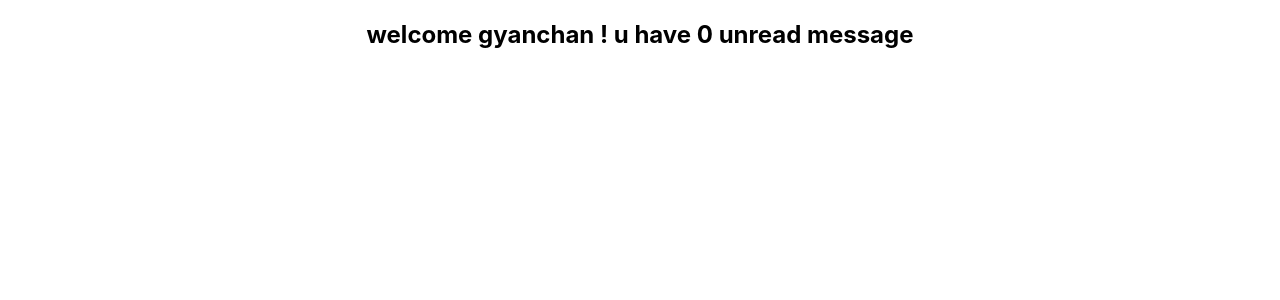
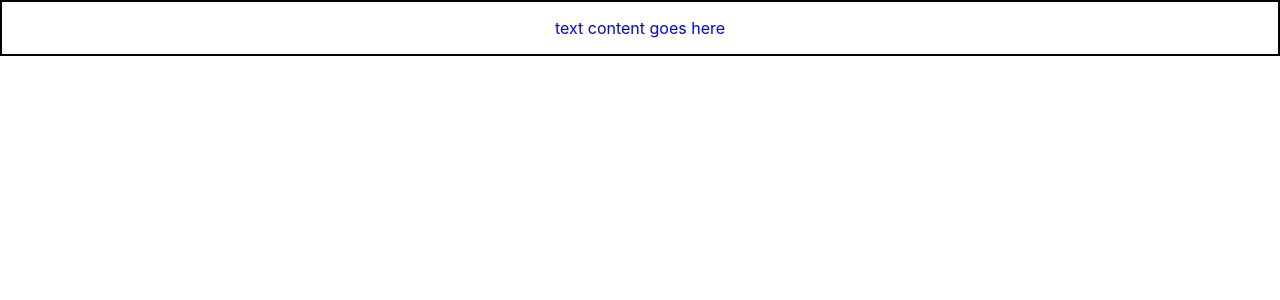
Before and after one commit to gyanchandra123/typescripit-with-react, a React (Create React App) app: page / in a window 1280 px wide. Shown: the top 300 px of the page. Built offline with nearby package versions, Linux system fonts and the light colour scheme.

Commit message:
React TypeScript Tutorial - 7 - Style Props

```diff
--- a/src/App.tsx
+++ b/src/App.tsx
@@ -8,6 +8,9 @@ import Status from "./components/Status";
 import Heading from "./components/Heading";
 import OuterComp from "./components/OuterComp";
 import InnerComp from "./components/InnerComp";
+import Button from "./components/Button";
+import Input from "./components/Input";
+import Container from "./components/Container";
 
 function App() {
   //object
@@ -33,9 +36,24 @@ function App() {
 
       <OuterComp>
         <InnerComp>this is inner comp content</InnerComp>
-      </OuterComp> */}
+      </OuterComp>
+       <Greet name="gyanchan"  isLogin={true}></Greet>
 
-      <Greet name="gyanchan"  isLogin={true}></Greet>
+      <Button
+        handleClick={(event, id) => {
+          console.log(`the employee details are send with ${id}`, event);
+        }}
+      ></Button>
+      <Input
+        inputvalue=""
+        handleChange={(even) => {
+          console.log("this is from the input even", even);
+        }}
+      ></Input>*/}
+
+      <Container
+        styles={{ color: "blue", border: "2px solid black",padding:'1rem' }}
+      ></Container>
     </div>
   );
 }
--- /dev/null
+++ b/src/components/Button.tsx
@@ -0,0 +1,19 @@
+import React from 'react';
+/*
+type buttonProps = {
+    handleClick : ()=> void
+} */
+
+type buttonProps = {
+    handleClick : (event:React.MouseEvent<HTMLButtonElement>,id:number)=> void
+}
+
+const Button = (props:buttonProps) => {
+    return (
+        <button onClick={(event)=>props.handleClick(event,1)}>
+            send response
+        </button>
+    )
+}
+
+export default Button
--- /dev/null
+++ b/src/components/Container.tsx
@@ -0,0 +1,15 @@
+import React from 'react'
+
+type containerProps ={
+    styles : React.CSSProperties
+}
+
+const Container = (props:containerProps) => {
+    return (
+        <div style={props.styles}>
+            text content goes here
+        </div>
+    )
+}
+
+export default Container
--- /dev/null
+++ b/src/components/Input.tsx
@@ -0,0 +1,14 @@
+import React from "react";
+
+type inputProps = {
+  inputvalue: string;
+  handleChange: (event: React.ChangeEvent<HTMLInputElement>) => void;
+};
+
+const Input = (props: inputProps) => {
+  const { inputvalue = "initial data" } = props;
+
+  return <input type="text" value={inputvalue} onChange={props.handleChange} />;
+};
+
+export default Input;
```
